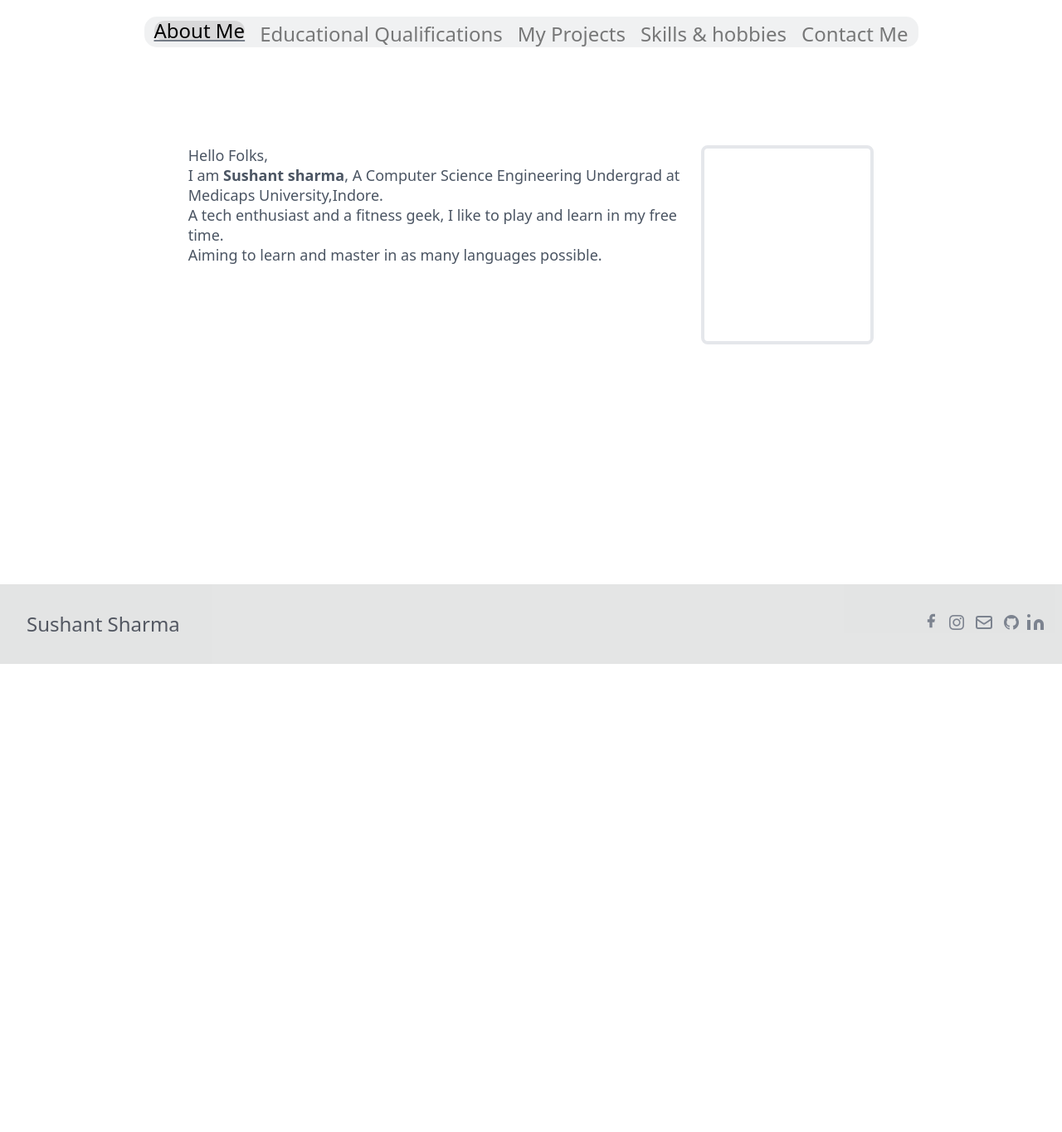
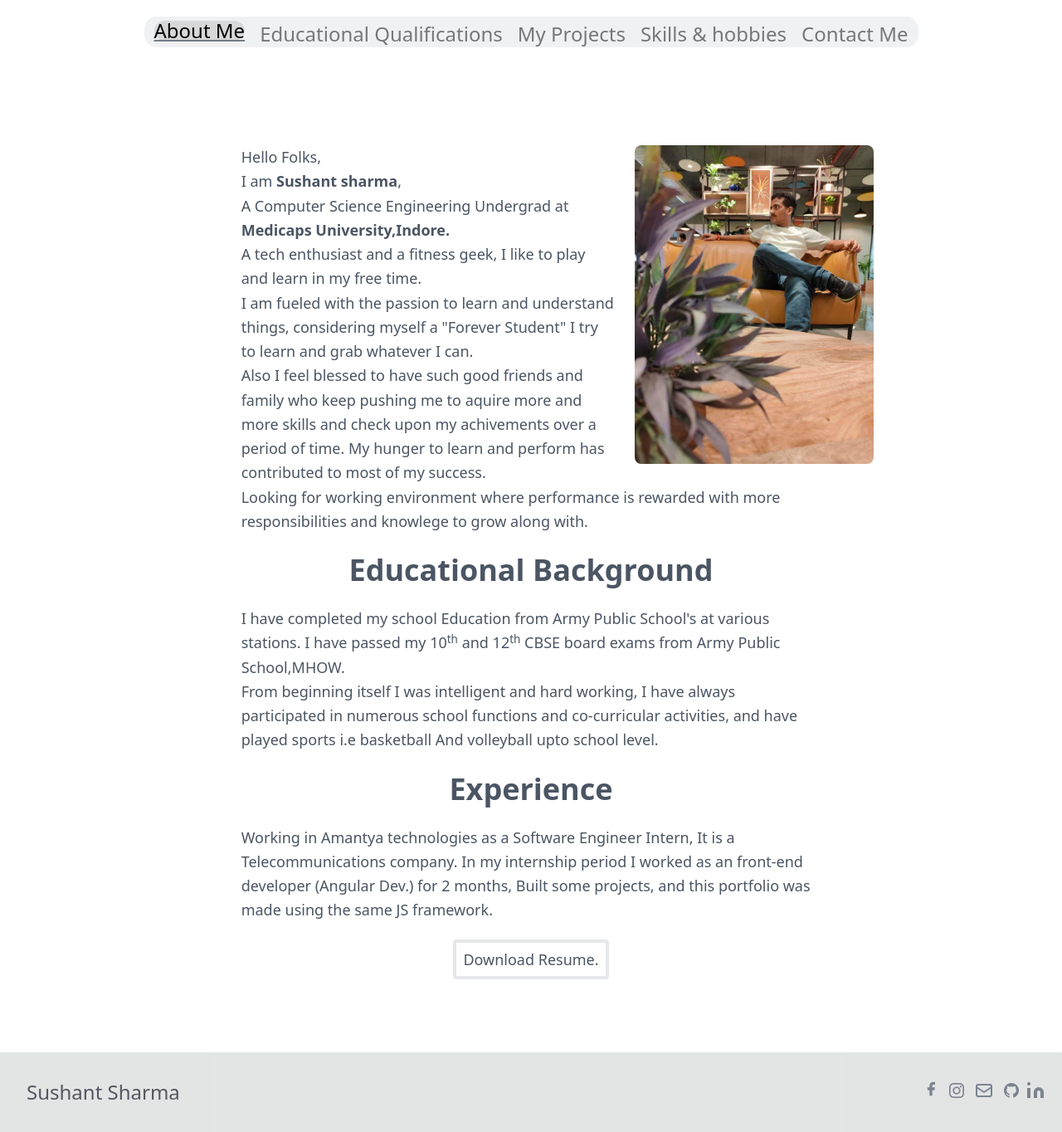
Before and after one commit to sushantsharma08/portfolio, an Angular app in the folder portfolio/: page /home in a window 1280 px wide. Shown: the whole page at 83% size. Before the commit the page ends 800 px from the top, so only its background shows below. Built offline with nearby package versions, Linux system fonts and the light colour scheme.

Commit message:
all working

```diff
--- a/portfolio/src/app/component/routed-component/routed-components/home/home.component.html
+++ b/portfolio/src/app/component/routed-component/routed-components/home/home.component.html
@@ -2,12 +2,72 @@
   <div class="container px-5 py-10 mx-auto flex flex-col">
 
     <div class="lg:w-4/6 mx-auto leading-6 text-lg">
-      <div class="image h-60 w-52 border-4 rounded-lg float-right "></div>
+      <!-- <div class="image m-6 p-7 h-60 w-52 rounded-lg float-right ">
+        <img src="assets/Images/image.jpg" class="opacity-90 rounded-lg  " alt="">
+      </div> -->
+
+      <div class="rounded-lg h-96  overflow-hidden float-right ml-6">
+        <img alt="content" class="object-cover object-center h-full w-full" src="assets/Images/image.jpg">
+      </div>
+
+
+        <p class="leading-relaxed" style="padding-left: 4rem; padding-right: 4rem; ">
           Hello Folks,<br>
-      I am <b>Sushant sharma</b>, A Computer Science Engineering Undergrad at Medicaps University,Indore. <br>
+          I am <b>Sushant sharma</b>,
+
+          <br> A Computer Science Engineering Undergrad at <b> Medicaps University,Indore.
+          </b><br>
           A tech enthusiast and a fitness geek, I like to play and learn in my free time.
           <br>
-      Aiming to learn and master in as many languages possible.
+          I am fueled with the passion to learn and understand things, considering myself a "Forever Student" I try to
+          learn and grab whatever I can.
+
+
+          <br>
+          Also I feel blessed to have such good friends and family who keep pushing me to aquire more and more skills
+          and
+          check upon my achivements over a period of time. My hunger to learn and perform has contributed to most of my
+          success.
+          <br>
+          Looking for working environment where performance is rewarded with more responsibilities and knowlege to grow
+          along with.
+        </p>
+
+        <br>
+        <div class="font-bold title-font text-black/[0.63] text-center text-4xl ">
+          Educational Background
+        </div>
+        <br>
+        <p class="leading-relaxed m-[1%]" style="padding-left: 4rem; padding-right: 4rem; ">
+          I have completed my school Education from Army Public School's at
+          various stations. I have passed my 10<sup>th</sup> and 12<sup>th</sup> CBSE board exams from Army Public
+          School,MHOW.
+          <br>
+          From beginning itself I was intelligent and hard working, I have always participated in numerous school
+          functions and co-curricular activities, and have played sports i.e basketball And volleyball upto
+          school level.
+        </p>
+        <br>
+        <div class="font-bold title-font text-black/[0.63] text-center text-4xl ">
+          Experience
+        </div>
+        <br>
+        <p class="leading-relaxed m-[1%]" style="padding-left: 4rem; padding-right: 4rem; ">
+          Working in Amantya technologies as a Software Engineer Intern, It is a Telecommunications company. In my
+          internship period I worked as an front-end developer (Angular Dev.) for 2 months, Built some projects, and
+          this
+          portfolio was made using the same JS framework.
+        </p>
+        <div class="flex justify-center"> <a href="assets/docs/Sushant Sharma.docx"><button
+              class="mt-5 p-2 border-4 border-[#c5bad0] bg-gray-400/[0.6] rounded ">Download Resume.</button></a>
+        </div>
+
+
+
+
+
+    </div>
+
 
     <!-- Currently working as an Front End Software engineer
       Intern at <b>Amantya technologies,Gurugram</b>. -->
@@ -16,5 +76,4 @@
     <br>
 
   </div>
-  </div>
 </section>
--- a/portfolio/src/app/component/routed-component/routed-components/projects/projects.component.html
+++ b/portfolio/src/app/component/routed-component/routed-components/projects/projects.component.html
@@ -2550,10 +2550,7 @@
                         <div
                           class="w-8 h-8 mr-3 inline-flex items-center justify-center rounded-full bg-indigo-500 text-white flex-shrink-0"
                           style="background-color: #00000080;">
-                          <svg fill="none" stroke="currentColor" stroke-linecap="round" stroke-linejoin="round"
-                            stroke-width="2" class="w-5 h-5" viewBox="0 0 24 24">
-                            <!-- <img src="/images/project1.png" alt=""> -->
-                          </svg>
+                          <i class="bi bi-1-circle"></i>
                         </div>
                         <h2 class="text-gray-900 text-lg title-font font-medium">Search Algorithm Visualizer</h2>
                       </div>
```
Also changed, not shown: portfolio/src/assets/Images/image.jpg (added), 1 other file (tests, documents, lock files or other folders). Lines whose indentation alone changed are shown as unchanged.
